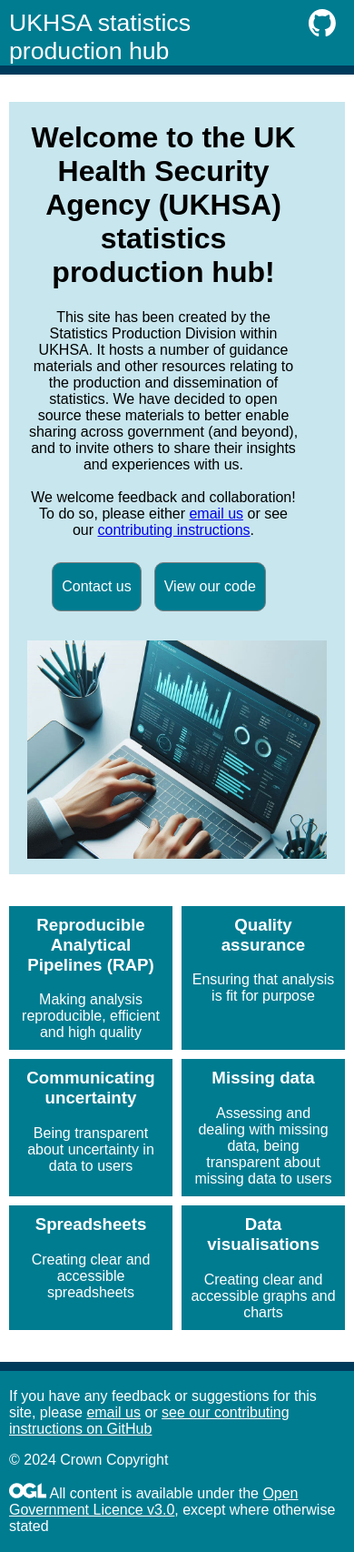
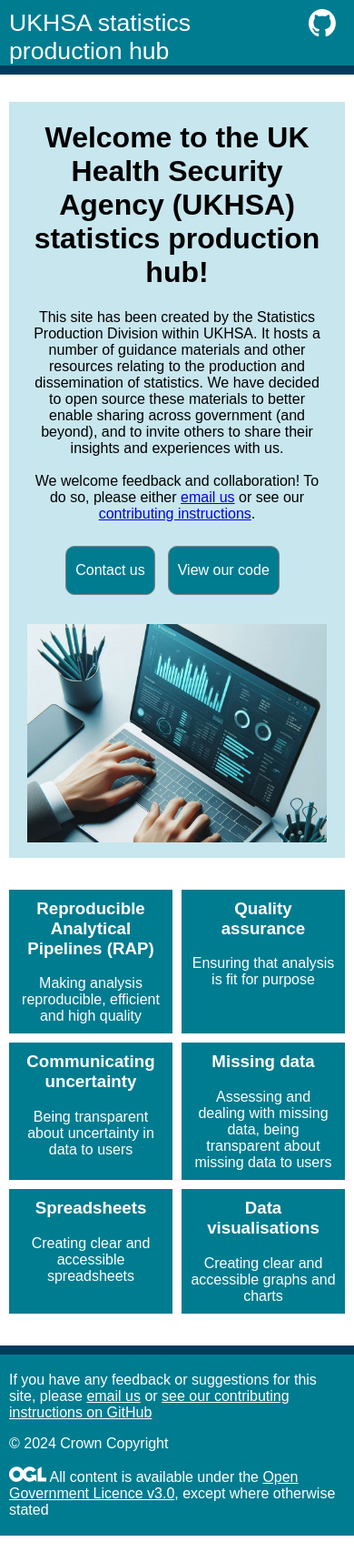
Before and after one commit to BenCuff/github-pages-test, a Jekyll site: the page built from docs/index.md, in a window 390 px wide. Shown: the whole page at 91% size. Built offline with Jekyll 4.4.1, drawn with Linux system fonts in a browser that asks for light colours.

Commit message:
Styling index text

```diff
--- a/docs/assets/styles-index.css
+++ b/docs/assets/styles-index.css
@@ -72,7 +72,7 @@
 
 /*Small screen declarations*/
 @media only screen and (max-width: 1030px) {
-  #box-left{text-align: center;}
+  #box-left{text-align: center; padding-right:0;}
   #box-right{padding-left:0; max-width:500px; max-height:363px; width:100%; height:auto; margin:auto;}
   #box{flex-wrap: wrap;}
   .index-link{margin-top: 10px;}
```
